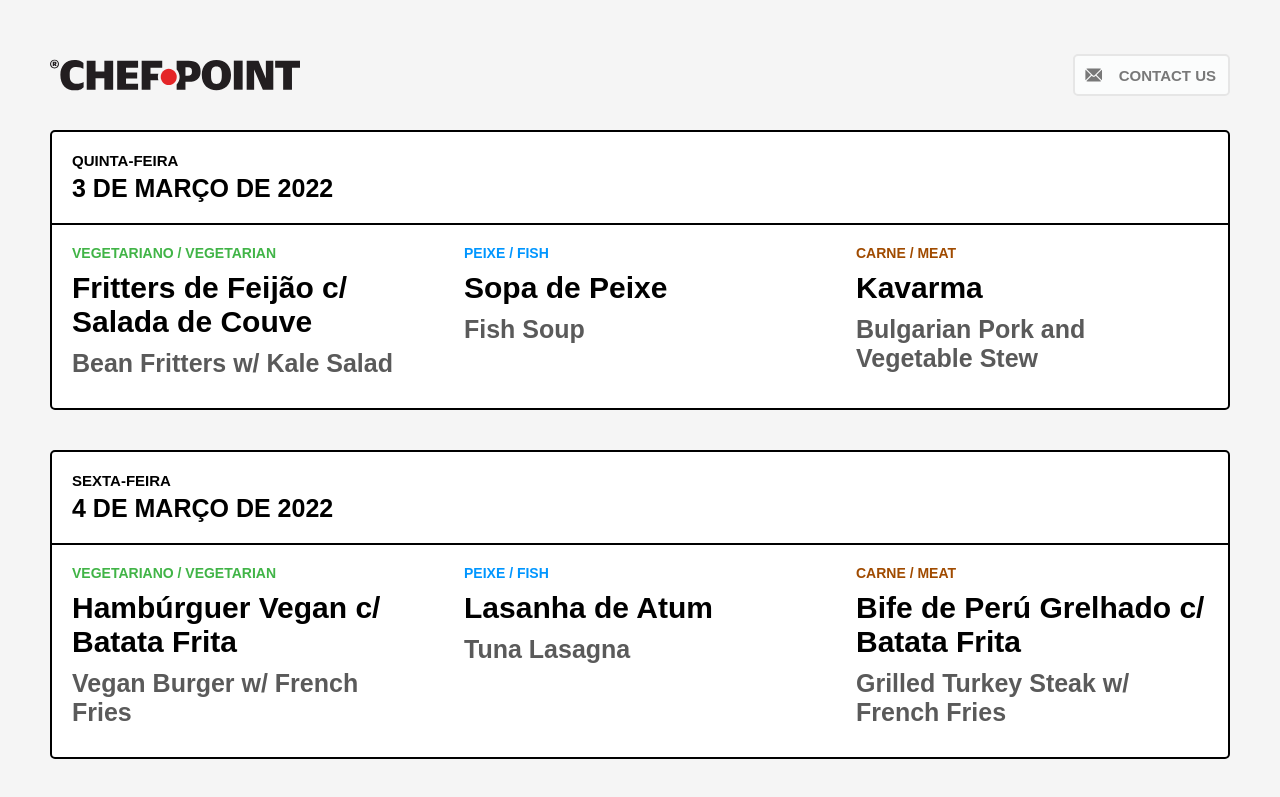
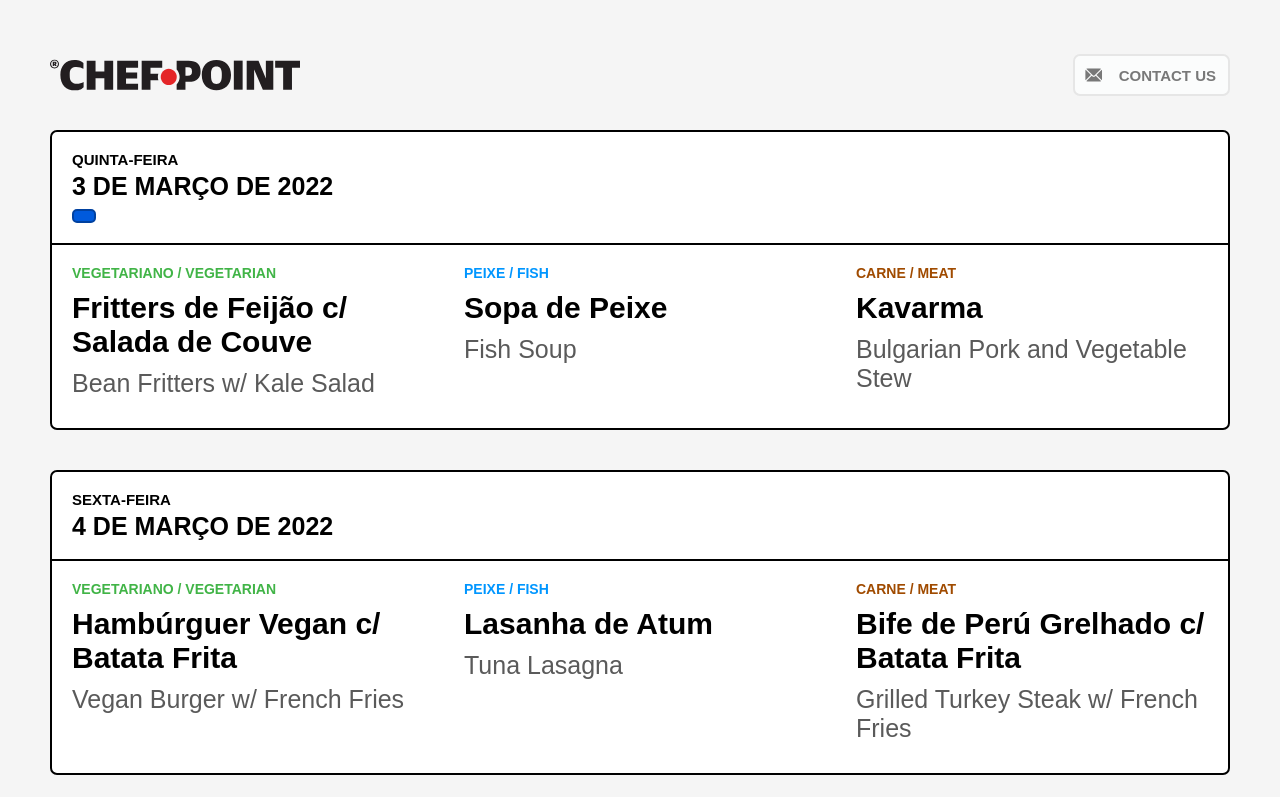
Before and after one commit to chefpoint/menu, a Next.js app: page / in a window 1280 px wide. Shown: the top 797 px of the page. Built offline with nearby package versions, Linux system fonts and the light colour scheme; a web font is replaced by a local one.

Commit message:
Added Special Day modifier

```diff
--- a/components/day/Day.js
+++ b/components/day/Day.js
@@ -26,12 +26,20 @@ export default function Day({ content }) {
       className={cn({
         [styles.container]: true,
         [styles.today]: isToday(),
-        [styles.special]: true,
+        [styles.special]: content.special_day,
       })}
     >
-      <div className={styles.date}>
-        <p className={styles.weekday}>{formatWeekday(content.date)}</p>
-        <h1 className={styles.monthday}>{formatMonthday(content.date)}</h1>
+      <div className={styles.header}>
+        <div className={styles.date}>
+          <p className={styles.weekday}>{formatWeekday(content.date)}</p>
+          <h1 className={styles.monthday}>{formatMonthday(content.date)}</h1>
+          {content.special_day ? (
+            <div className={styles.specialDayLabel}>
+              <div>{content.special_day.label}</div>
+            </div>
+          ) : null}
+        </div>
+        {content.special_day ? <div className={styles.specialDayIcon}>{content.special_day.icon}</div> : null}
       </div>
       <div className={styles.dishes}>
         <Dish type={'vegan'} name={content.vegan} />
--- a/components/day/Day.module.css
+++ b/components/day/Day.module.css
@@ -5,16 +5,32 @@
   box-shadow: var(--effect-shadow-huge);
 }
 
-.date,
+/* .container.special {
+  border-color: var(--theme-border);
+} */
+
+.header,
 .dishes {
   padding: 20px;
+}
+
+.header {
+  display: flex;
+  flex-direction: row;
+  gap: 15px;
+  align-items: center;
+  justify-content: space-between;
+  border-bottom: 2px solid var(--black);
+}
+
+.header * {
+  line-height: 1;
 }
 
 .date {
   display: flex;
   flex-direction: column;
-  gap: 5px;
-  border-bottom: 2px solid var(--black);
+  gap: 7px;
 }
 
 .date .weekday {
@@ -29,8 +45,30 @@
   text-transform: uppercase;
 }
 
-.today {
+.today .weekday,
+.today .monthday {
   color: var(--theme-fill);
+}
+
+.specialDayIcon {
+  font-size: 60px;
+  padding-right: 10px;
+}
+
+.specialDayLabel {
+  margin-top: 3px;
+  display: flex;
+}
+
+.specialDayLabel div {
+  font-size: 15px;
+  font-weight: var(--font-bold);
+  text-transform: uppercase;
+  background-color: var(--theme-fill);
+  border: 2px solid var(--theme-border);
+  color: var(--white);
+  padding: 5px 10px;
+  border-radius: 5px;
 }
 
 .dishes {
--- a/components/dish/Dish.module.css
+++ b/components/dish/Dish.module.css
@@ -23,19 +23,16 @@
   color: #a04b00;
 }
 
-.pt,
-.en {
-  font-weight: var(--font-medium);
-}
-
 .pt {
   font-size: 30px;
   color: var(--black);
+  font-weight: var(--font-medium);
 }
 
 .en {
   font-size: 25px;
   color: var(--gray-dark);
+  font-weight: var(--font-regular);
 }
 
 @media only screen and (max-width: 900px) {
--- a/styles/globals.css
+++ b/styles/globals.css
@@ -32,9 +32,7 @@
   --shadow-huge: 0 0 40px 0 rgba(0, 0, 0, 0.05);
 
   /* Border Radius */
-  --radius-small: 3px;
-  --radius-medium: 5px;
-  --radius-large: 15px;
+  --radius-medium: 7px;
 
   /* Font Weights */
   --font-regular: 500;
```
